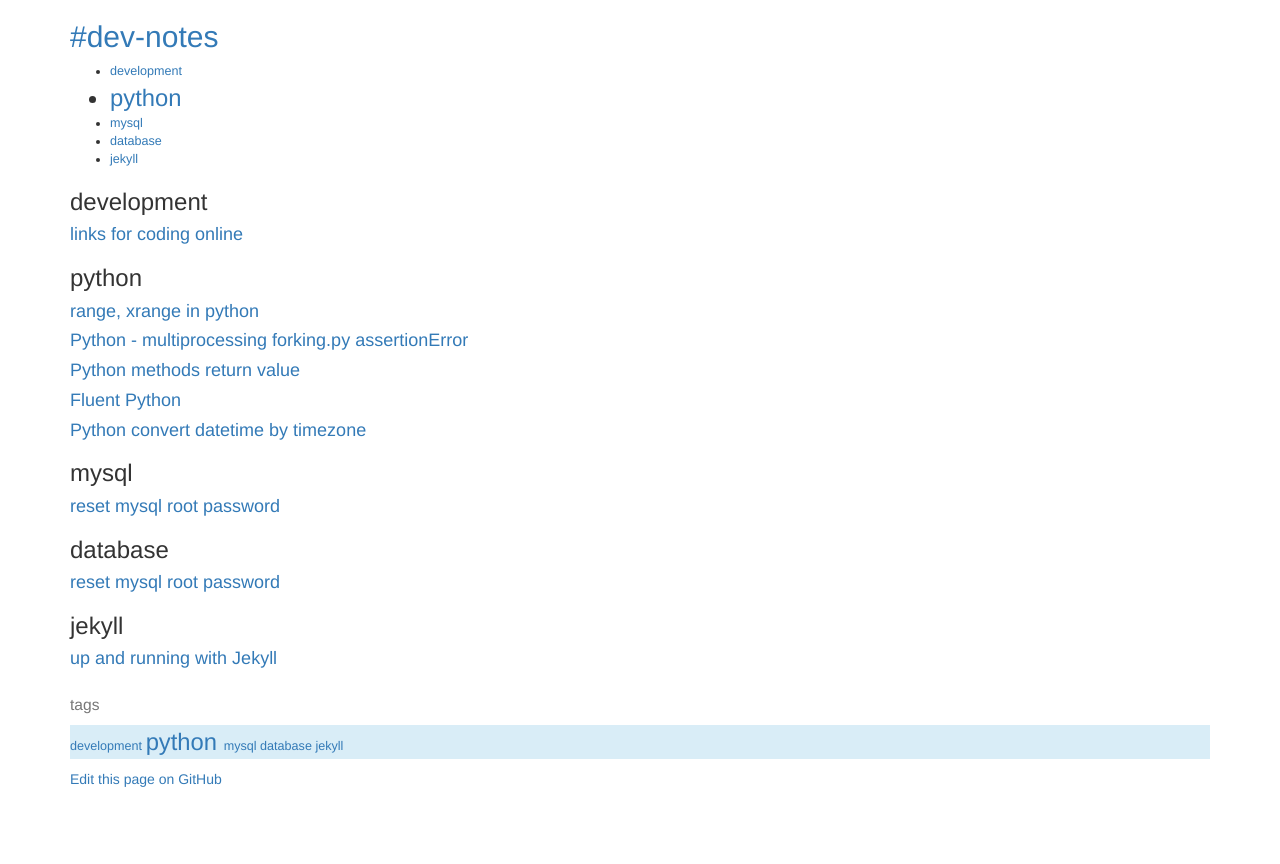
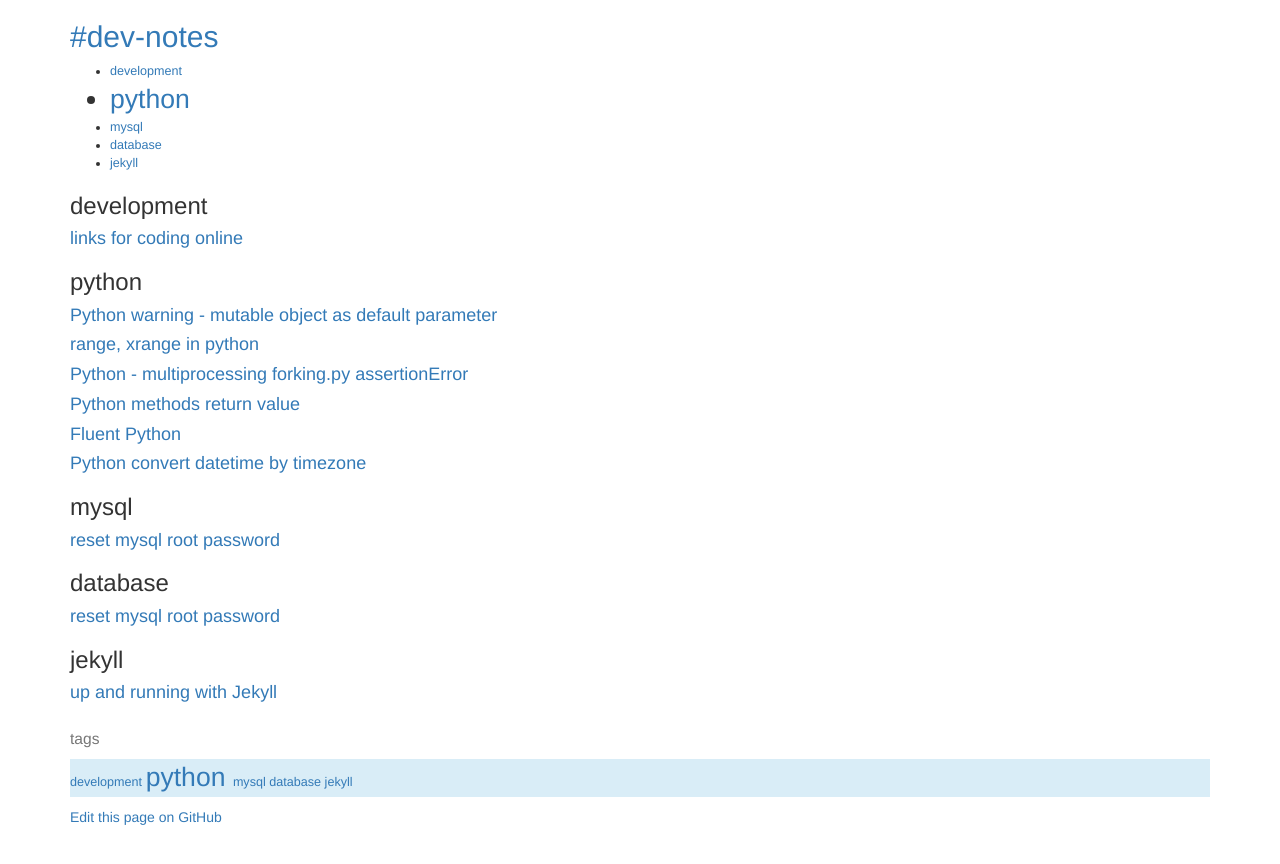
Before and after one commit to gary-liguoliang/notes, a Jekyll site: the page built from tags.html, in a window 1280 px wide. Shown: the top 864 px of the page. Built offline with Jekyll 4.4.1, drawn with Linux system fonts in a browser that asks for light colours.

Commit message:
Update 2016-03-29-python-default-parameter.md

```diff
--- a/_posts/2016-03-29-python-default-parameter.md
+++ b/_posts/2016-03-29-python-default-parameter.md
@@ -1,6 +1,8 @@
 ---
-layout: defalt
+layout: post
 title: Python warning - mutable object as default parameter
+tags:
+- python
 ---
 
 ### Issue
```
